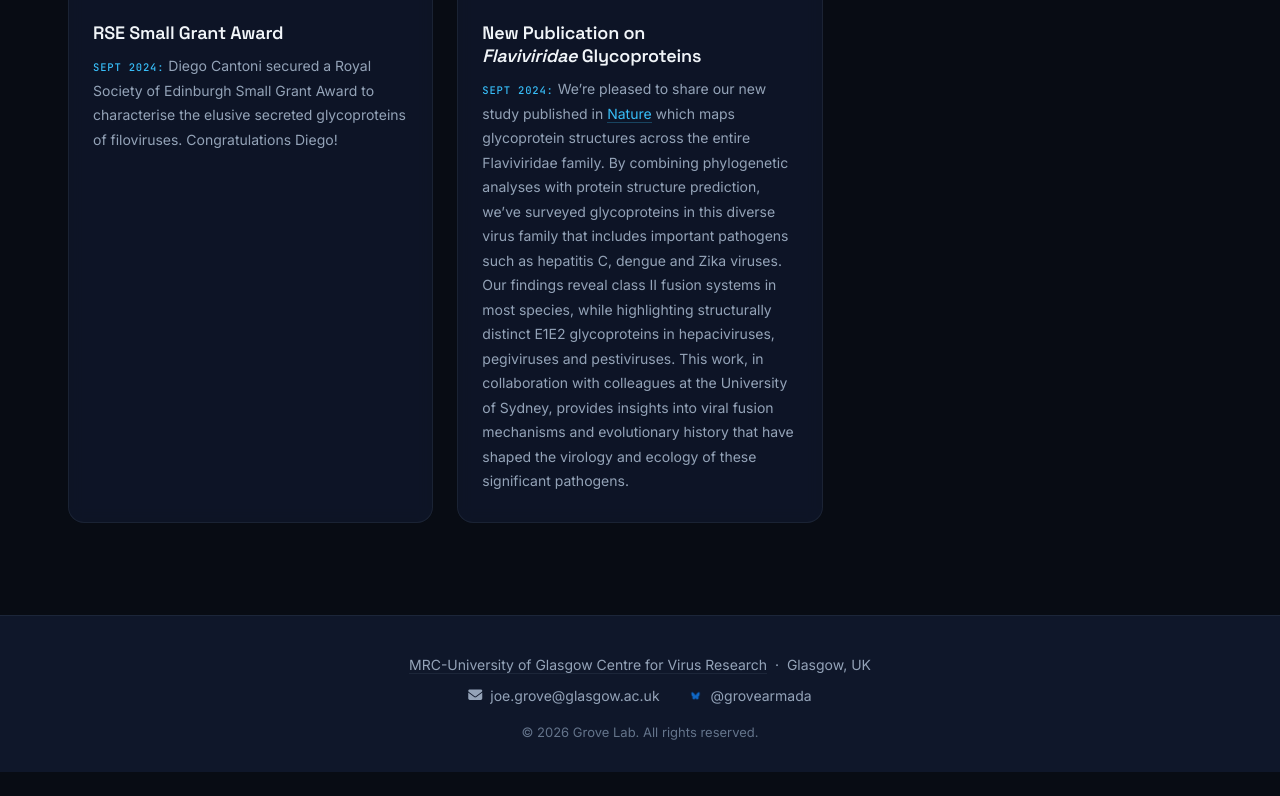
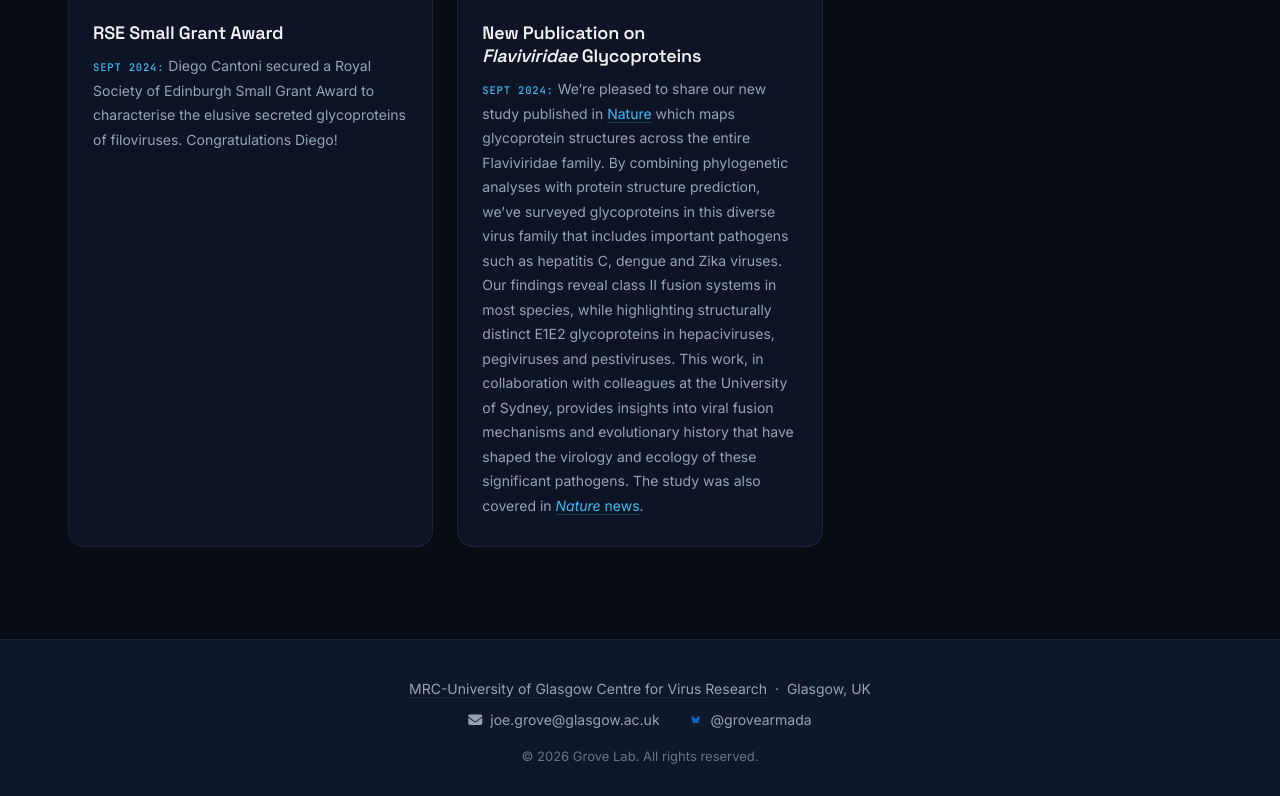
Before and after one commit to GroveLab/GroveLab.github.io, a plain HTML site: page news.html in a window 1280 px wide. Shown: the part 3051-3847 px from the top of the page. Before the commit the page ends 3823 px from the top, so only its background shows below. Drawn offline with Linux system fonts and the light colour scheme.

Commit message:
Added link to news article

```diff
--- a/news.html
+++ b/news.html
@@ -145,7 +145,7 @@
                         <img src="assets/images/news/denv.png" alt="Flaviviridae Glycoprotein Study">
                     </div>
                     <h3>New Publication on <em>Flaviviridae</em> Glycoproteins</h3>
-                    <p><strong>Sept 2024:</strong> We’re pleased to share our new study published in <a href="https://www.nature.com/articles/s41586-024-07899-8" target="_blank" rel="noopener">Nature</a> which maps glycoprotein structures across the entire Flaviviridae family. By combining phylogenetic analyses with protein structure prediction, we’ve surveyed glycoproteins in this diverse virus family that includes important pathogens such as hepatitis C, dengue and Zika viruses. Our findings reveal class II fusion systems in most species, while highlighting structurally distinct E1E2 glycoproteins in hepaciviruses, pegiviruses and pestiviruses. This work, in collaboration with colleagues at the University of Sydney, provides insights into viral fusion mechanisms and evolutionary history that have shaped the virology and ecology of these significant pathogens.</p>
+                    <p><strong>Sept 2024:</strong> We’re pleased to share our new study published in <a href="https://www.nature.com/articles/s41586-024-07899-8" target="_blank" rel="noopener">Nature</a> which maps glycoprotein structures across the entire Flaviviridae family. By combining phylogenetic analyses with protein structure prediction, we’ve surveyed glycoproteins in this diverse virus family that includes important pathogens such as hepatitis C, dengue and Zika viruses. Our findings reveal class II fusion systems in most species, while highlighting structurally distinct E1E2 glycoproteins in hepaciviruses, pegiviruses and pestiviruses. This work, in collaboration with colleagues at the University of Sydney, provides insights into viral fusion mechanisms and evolutionary history that have shaped the virology and ecology of these significant pathogens. The study was also covered in <a href="https://www.nature.com/articles/d41586-024-02970-w" target="_blank" rel="noopener"><em>Nature</em> news</a>.</p>
                 </div>
             </div>
         </section>
```
